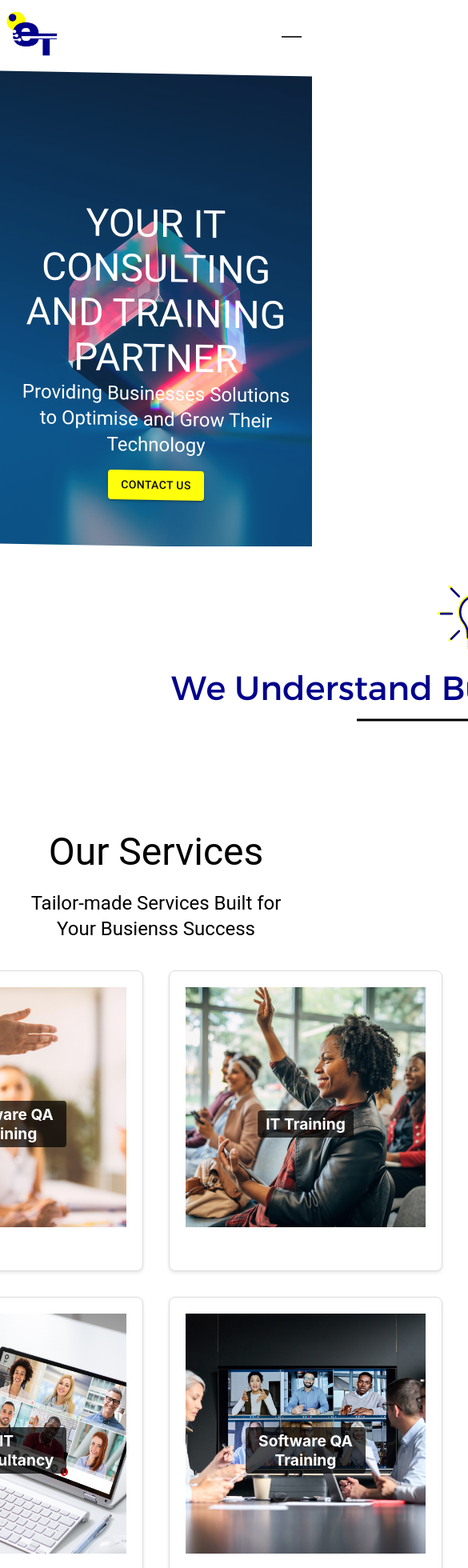
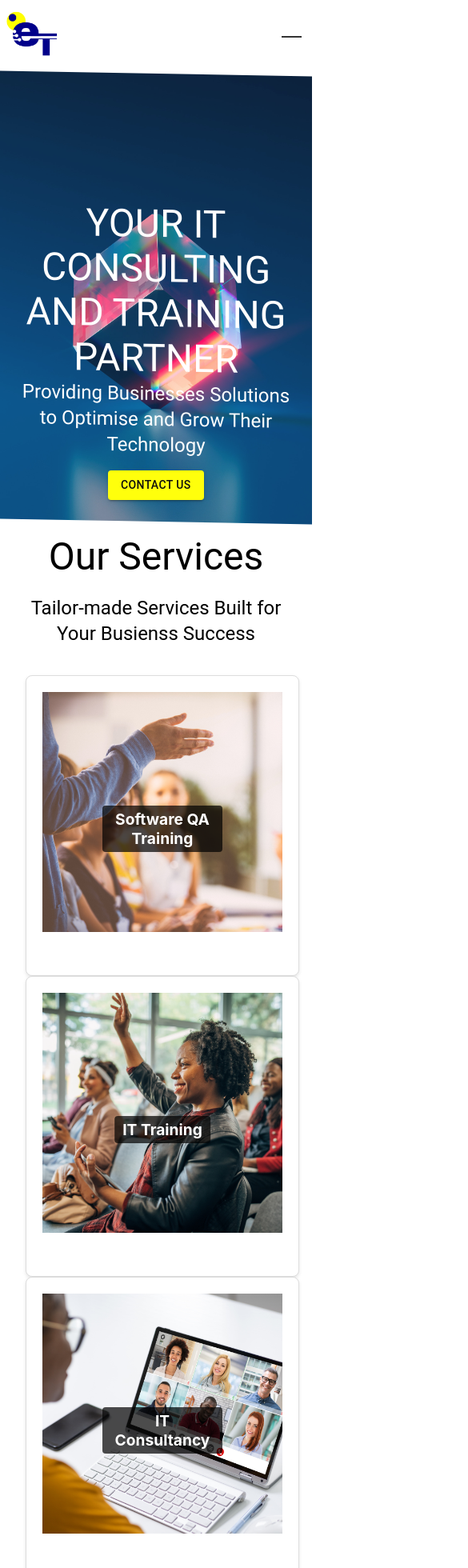
Before and after one commit to kgauzampe/econo, a React (Create React App) app: page / in a window 390 px wide. Shown: the top 1960 px of the page at 80% size, 585 px wide, since content can reach past the window. Built offline with nearby package versions, Linux system fonts and the light colour scheme.

Commit message:
Responsiveness updated

```diff
--- a/package.json
+++ b/package.json
@@ -9,6 +9,7 @@
     "@testing-library/jest-dom": "^5.17.0",
     "@testing-library/react": "^13.4.0",
     "@testing-library/user-event": "^13.5.0",
+    "nodemailer": "^6.9.4",
     "react": "^18.2.0",
     "react-dom": "^18.2.0",
     "react-responsive-carousel": "^3.2.23",
--- a/src/Components/About-Banner/Banner.css
+++ b/src/Components/About-Banner/Banner.css
@@ -35,6 +35,10 @@
     .banner {
       padding: 10px;
     }
+    .aboutimg{
+      border-radius: 50%;
+      width: 300px;
+    }
   }
   .image-text{
     font-family: Inter;
@@ -43,5 +47,5 @@
     font-weight: 600;
     line-height: 22px;
     letter-spacing: 0em;
-    text-align: left;
+    text-align: center;
   }
--- a/src/Components/Home/home.css
+++ b/src/Components/Home/home.css
@@ -12,9 +12,14 @@
   }
   .weUnder{
     position: relative;
-    /* padding-top: 1em; */
+
   }
   .hometag{
+    color: #FFFFFF;
+    position: relative;
+    align-items: center;
+  }
+  .hometag2{
     color: #FFFFFF;
     position: relative;
     align-items: center;
@@ -65,3 +70,48 @@
     position: relative;
     padding-top: 2em;
   }
+
+
+@media screen and (max-width: 768px) {
+  .home-container {
+    background-image: url('../../Images/cubicbackground.jpg');
+    background-size: cover;
+    background-position: center;
+    transform: skewY(1deg);
+    z-index: 2;
+    height: 35em;
+    opacity: 95%;
+
+  }
+  .hometag{
+
+  }
+.banner-image{
+  display: none;
+}
+.banner-image2{
+  display: none;
+}
+
+.about-cards{
+  padding: 1em;
+  display: block;
+  grid-template-columns: repeat(2, 0fr);
+  gap: 2rem;
+  position: relative;
+  align-items: center;
+  justify-content: center;
+  padding-bottom: 2em;
+
+}
+.homeBtn{
+  transform: skewY(-1deg);
+}
+.About-container{
+  padding-top: 1em;
+}
+}
+
+@media screen and (max-width: 480px) {
+
+}
--- a/src/Components/Home/home.js
+++ b/src/Components/Home/home.js
@@ -45,7 +45,7 @@ const Home = () => {
                         <Typography variant="h3" component="h3" className="hometag">
                             YOUR IT CONSULTING AND TRAINING PARTNER
                         </Typography>
-                        <Typography variant="h5" component="h5" className="hometag">
+                        <Typography variant="h5" component="h5" className="hometag2">
                             Providing Businesses Solutions to Optimise and Grow Their Technology
                         </Typography>
                     </div>
--- a/src/Components/Navigation/Navigation/Nav.css
+++ b/src/Components/Navigation/Navigation/Nav.css
@@ -37,7 +37,8 @@
       position: absolute;
       top: 5rem;
       left: 0;
-      background-color: #333;
+      background-color: white;
+      color:#0D267F;
       width: 100%;
       text-align: center;
     }
--- a/src/Components/Service1/Service1.css
+++ b/src/Components/Service1/Service1.css
@@ -23,9 +23,7 @@
     display: block;
     margin: 0 auto;
   }
-  /* .custom-bullet {
-    list-style-type: disc;
-  } */
+
   .servBtn{
     padding: 2em;
     display: block;
@@ -37,3 +35,20 @@
     align-items: center !important;
     text-align: center;
   }
+  @media (max-width: 768px) {
+    .Serv1-typo{
+      display: flex;
+      justify-content: center;
+      align-items: center !important;
+      text-align: center;
+    }
+    .serv1-article{
+      width: 15em;
+      display: block;
+      margin: 0 auto;
+    }
+    .serv-image1{
+      width: 15em;
+      height: 15em;
+    }
+  }
```
Also changed, not shown: 1 other file (tests, documents, lock files or other folders).
